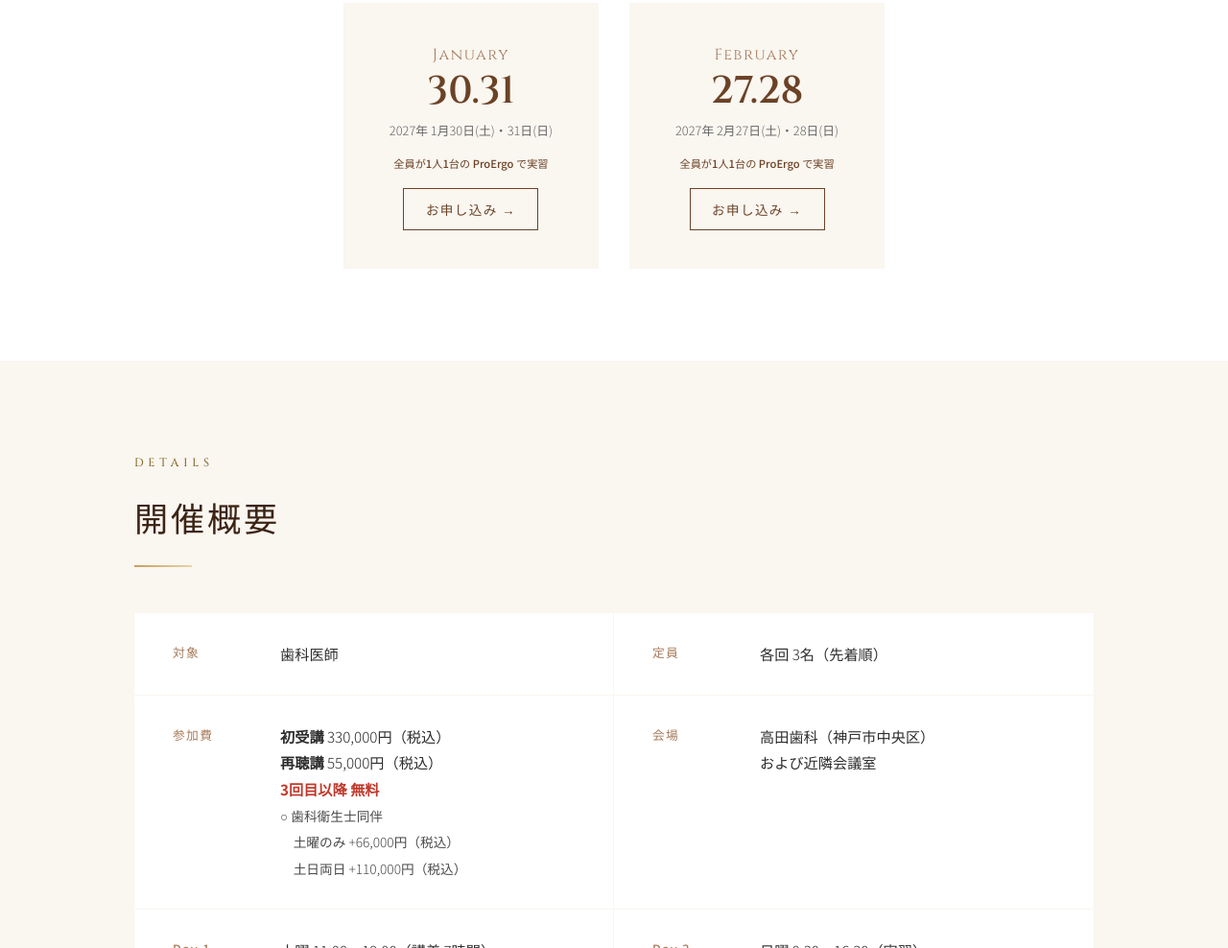
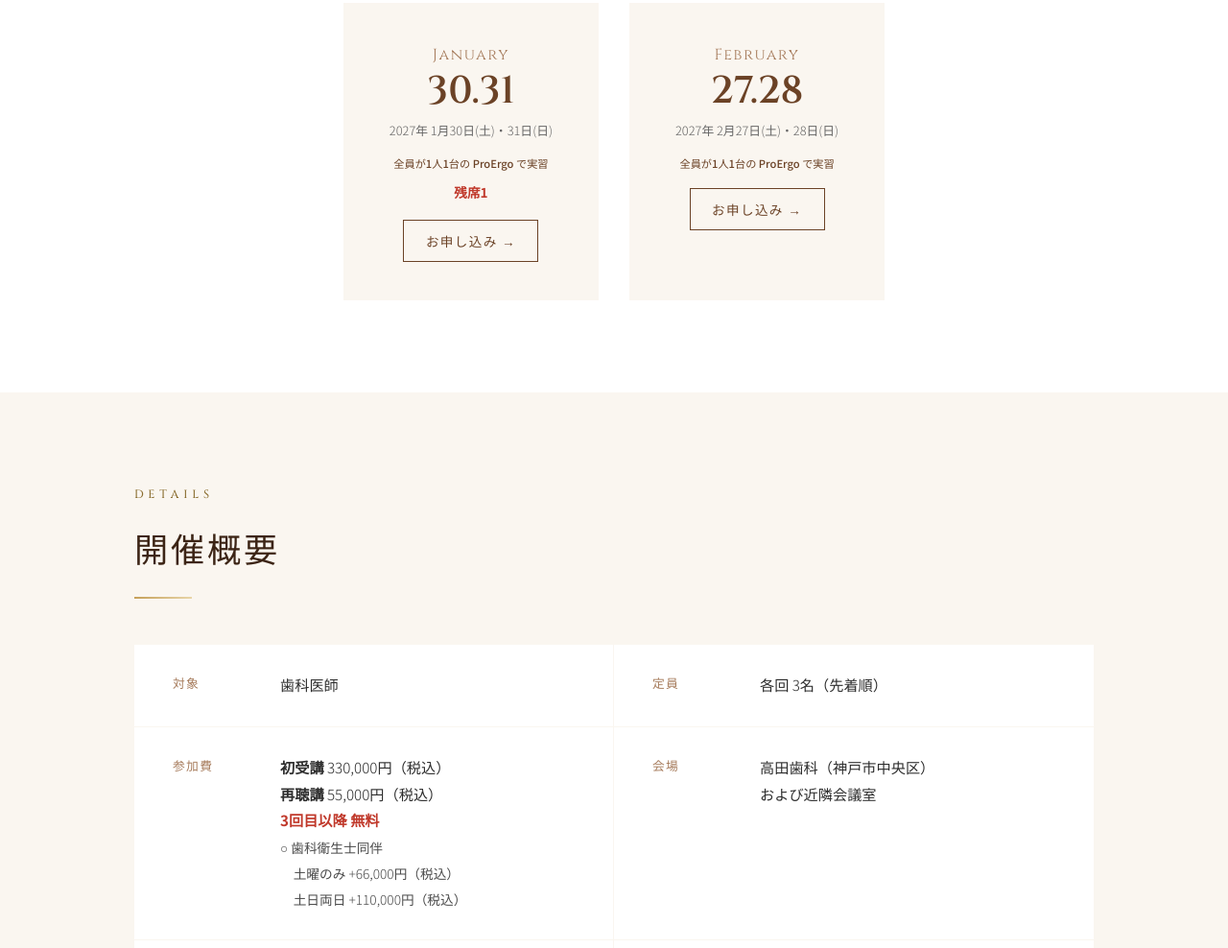
Before and after one commit to takatadc-code/cred-kensankai, a plain HTML site: page index.html in a window 1280 px wide. Shown: the part 9139-10127 px from the top of the page at 96% size. Drawn offline with nearby package versions, Linux system fonts and the light colour scheme; a web font is replaced by a local one.

Commit message:
CREDサイト: 2027年1月の日程に「残席1」を表示
Co-Authored-By: Claude Fable 5.2 <noreply@anthropic.com>

```diff
--- a/index.html
+++ b/index.html
@@ -1463,6 +1463,7 @@
         <p class="schedule-date">30.31</p>
         <p class="schedule-year">2027年 1月30日(土)・31日(日)</p>
         <span class="schedule-note" style="margin-top:0.8rem;color:var(--brown);font-weight:500;">全員が1人1台の ProErgo で実習</span>
+        <span class="schedule-note" style="margin-top:0.5rem;font-size:0.85rem;color:#c0392b;font-weight:700;">残席1</span>
         <a href="https://docs.google.com/forms/d/e/1FAIpQLSd0A5N2_yn_jDSCJi1hWiOkqQTh7L0yV78x60HpB_ElyTDUnw/viewform?usp=header" target="_blank" rel="noopener" class="schedule-status open">お申し込み →</a>
       </div>
       <div class="schedule-item stagger">
```
